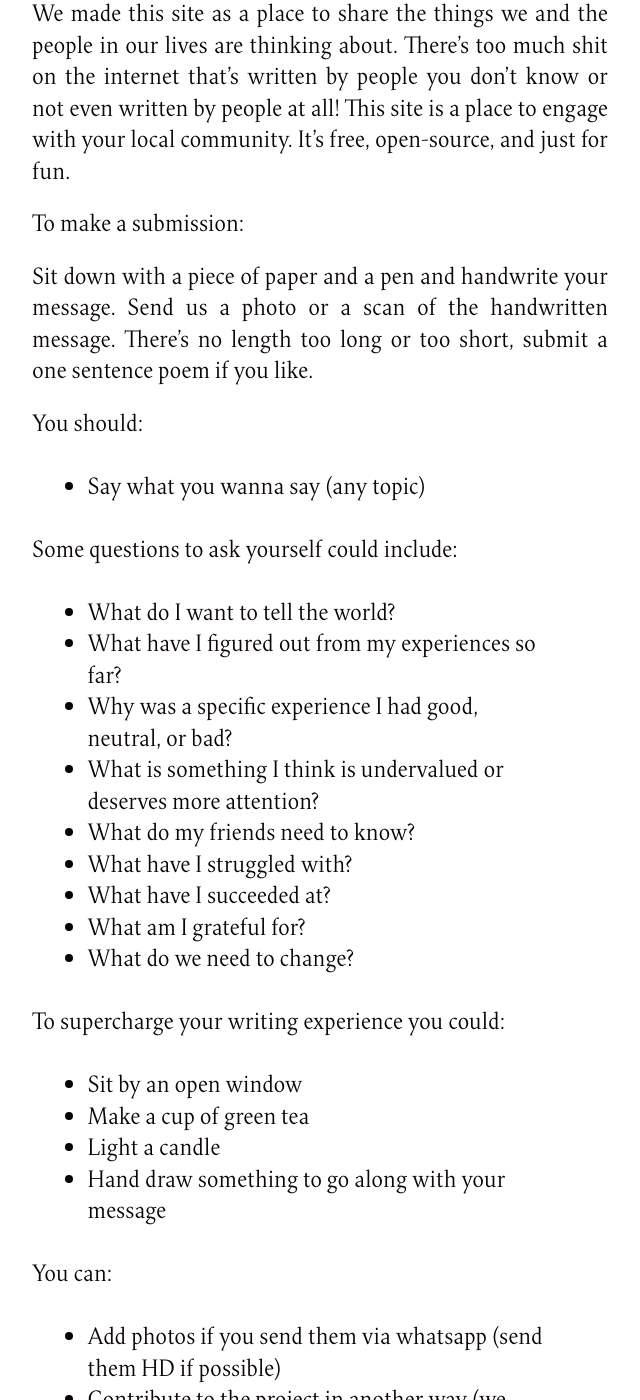
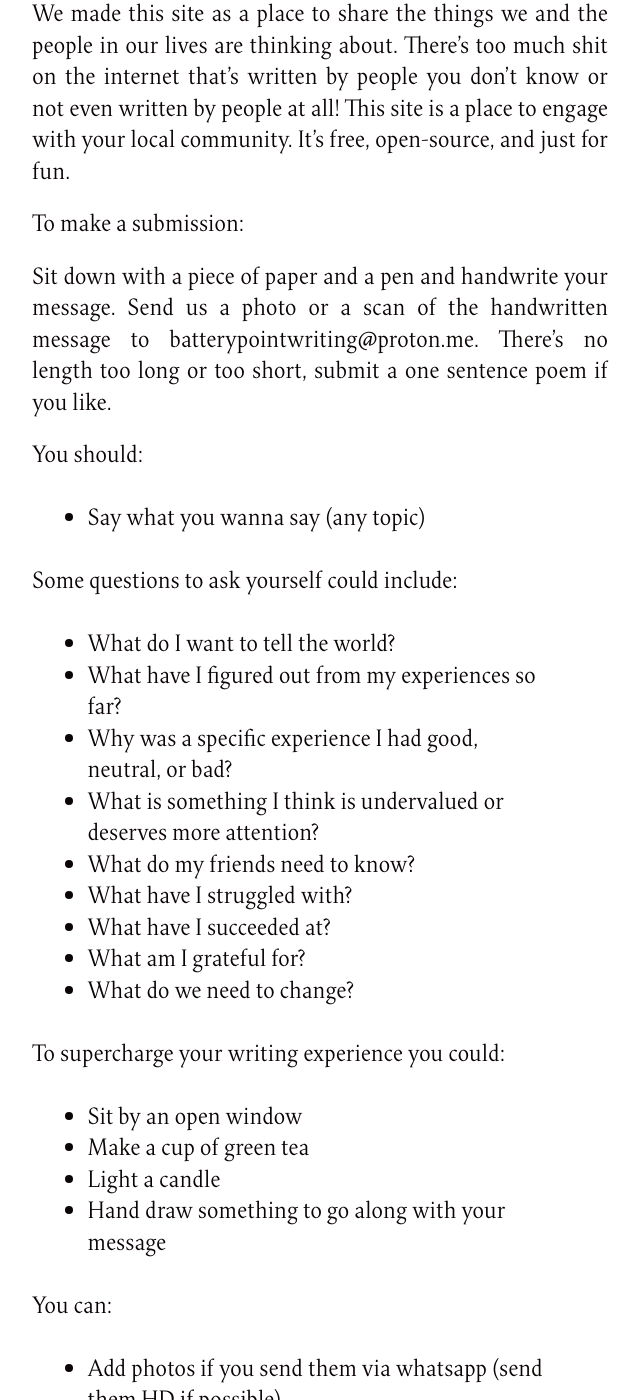
Before and after one commit to batterypointwriting/batterypointwriting.github.io, a Jekyll site: the page built from submit.md, in a window 1280 px wide and 1400 px high, scrolled down 492 px. Shown: the whole window, without its empty margins (320-960 px from the left). Built offline with Jekyll 4.4.1, drawn with Linux system fonts in a browser that asks for light colours; some of the changed text lies outside the part shown.

Commit message:
Update submit.md

```diff
--- a/submit.md
+++ b/submit.md
@@ -8,7 +8,7 @@ This site is a place to engage with your local community. It's free, open-source
 
 To make a submission:
 
-Sit down with a piece of paper and a pen and handwrite your message. Send us a photo or a scan of the handwritten message. There's no length too long or too short, submit a one sentence poem if you like.
+Sit down with a piece of paper and a pen and handwrite your message. Send us a photo or a scan of the handwritten message to batterypointwriting@proton.me. There's no length too long or too short, submit a one sentence poem if you like.
 
 You should:
 - Say what you wanna say (any topic)
```
Also changed, not shown: other parts of submit.md (+1 -2 lines).
